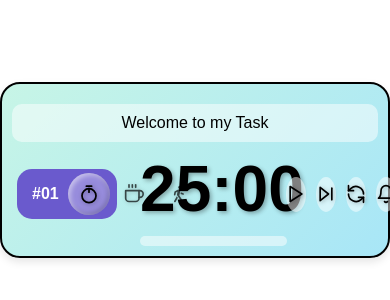
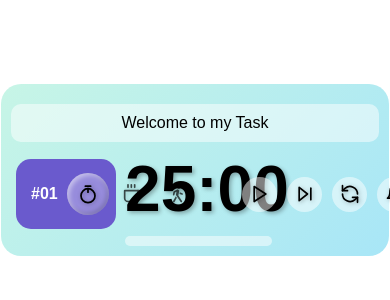
Before and after one commit to anish274/StudyWithme-Pomodoro5, a plain HTML site: page index.html in a window 390 px wide. Shown: the part 252-552 px from the top of the page. Drawn offline with Linux system fonts and the light colour scheme.

Commit message:
feat(timer): add auto-start functionality and update widget styling
- Implement auto-start timer when enabled in settings
- Adjust container and widget dimensions for better responsiveness
- Improve button and icon styling consistency

```diff
--- a/script.js
+++ b/script.js
@@ -138,6 +138,11 @@ document.addEventListener('DOMContentLoaded', () => {
         updateModeIndicators();
         updatePomodoroCount();
         updateTimer();
+
+        // Auto-start if enabled
+        if (settings.autoStart === 1) {
+            startTimer();
+        }
     }
 
     function nextSession() {
@@ -243,4 +248,9 @@ document.addEventListener('DOMContentLoaded', () => {
     applyVisualSettings();
     setTimerForCurrentMode();
     updateTimer();
+
+    // Auto-start timer if enabled
+    if (settings.autoStart === 1 && !state.isRunning) {
+        startTimer();
+    }
 });
--- a/styles.css
+++ b/styles.css
@@ -25,11 +25,13 @@ body {
 
 .container {
     width: 100%;
-    max-width: 800px;
+    max-width: 700px;
+    margin: 1px;
 }
 
 .pomodoro-widget {
-    width: 100%;
+    width: 100%; /* Changed from 98% to 100% to fill its container */
+    max-width: 700px; /* Added max-width to constrain the widget */
     padding: 10px;
     border-radius: 20px;
     background: linear-gradient(135deg, #c7f5e6 0%, #a8e6f7 100%);
@@ -37,9 +39,12 @@ body {
     flex-wrap: wrap;
     justify-content: space-between;
     align-items: center;
-    border: 2px solid #000;
-    box-shadow: 0 4px 8px rgba(0, 0, 0, 0.1);
     position: relative;
+    backdrop-filter: blur(10px);
+    box-shadow: var(--shadow-overlay);
+    transition: var(--transition-smooth);
+    border: 1px solid hsl(var(--control-border));
+    align-items: center;
 }
 
 /* Left section */
@@ -55,6 +60,7 @@ body {
     border-radius: 15px;
     padding: 5px;
     margin-bottom: 10px;
+    height: 70px;
 }
 
 .tomato-icon {
@@ -131,7 +137,7 @@ body {
 
 /* Right section */
 .right-section {
-    width: 20%;
+    width: 28%;
     display: flex;
     flex-direction: column;
     gap: 10px;
@@ -154,6 +160,18 @@ body {
     align-items: center;
     border-radius: 50%;
     transition: background-color 0.3s;
+    padding: 0; /* Ensure no padding */
+    min-width: 35px; /* Prevent flex shrinking */
+    min-height: 35px; /* Prevent flex shrinking */
+    overflow: hidden; /* Clip any overflowing content */
+}
+
+/* Ensure the icon doesn't affect the button shape */
+.icon {
+    width: 20px;
+    height: 20px;
+    display: block; /* Remove any inline spacing */
+    margin: 0; /* Remove any default margins */
 }
 
 .control-btn:hover {
```
